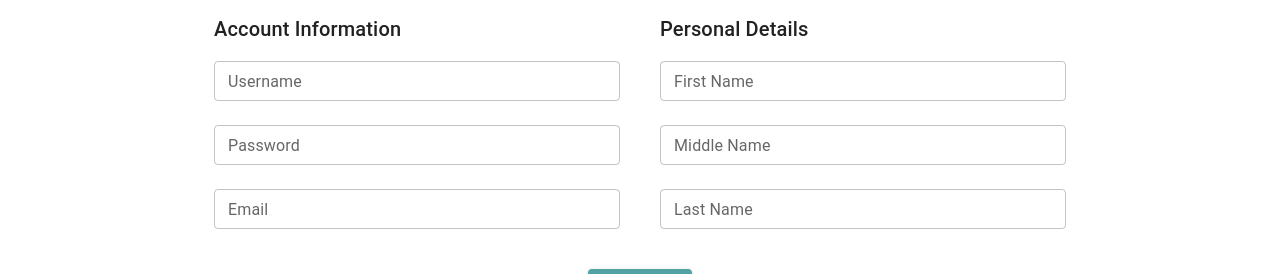
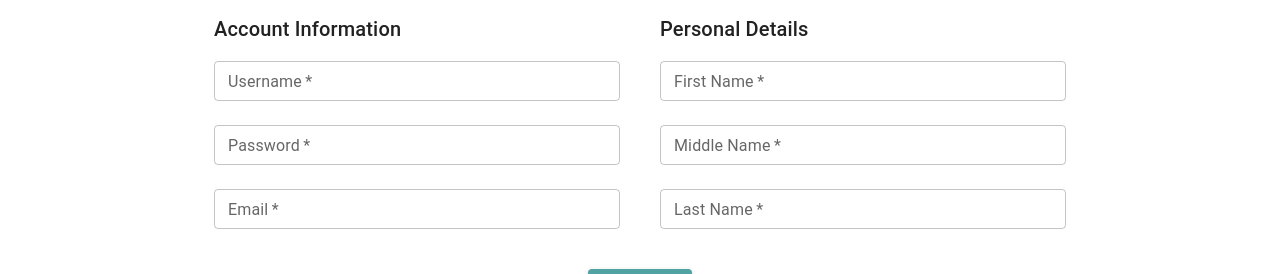
Before and after one commit to ratrateroo/Web-Log-GraphQL-Material-UI, a React (Create React App) app in the folder client/: page /signup in a window 1280 px wide. Shown: the part 229-503 px from the top of the page. Built offline with nearby package versions, Linux system fonts and the light colour scheme; what apollo-upload-client would draw is missing.

Commit message:
updated text field props

```diff
--- a/client/src/user/components/UserSignUpForm.js
+++ b/client/src/user/components/UserSignUpForm.js
@@ -130,7 +130,9 @@ const UserSignUpForm = () => {
 										type="text"
 										size="small"
 										fullWidth
+										required={true}
 									/>
+
 									<TextField
 										margin="normal"
 										id="password"
@@ -138,6 +140,7 @@ const UserSignUpForm = () => {
 										type="password"
 										size="small"
 										fullWidth
+										required={true}
 									/>
 									<TextField
 										margin="normal"
@@ -146,6 +149,7 @@ const UserSignUpForm = () => {
 										type="email"
 										size="small"
 										fullWidth
+										required={true}
 									/>
 								</Grid>
 								<Grid item xs={6}>
@@ -159,6 +163,7 @@ const UserSignUpForm = () => {
 										type="text"
 										size="small"
 										fullWidth
+										required={true}
 									/>
 									<TextField
 										margin="normal"
@@ -167,6 +172,7 @@ const UserSignUpForm = () => {
 										type="text"
 										size="small"
 										fullWidth
+										required={true}
 									/>
 									<TextField
 										margin="normal"
@@ -175,6 +181,7 @@ const UserSignUpForm = () => {
 										type="text"
 										size="small"
 										fullWidth
+										required={true}
 									/>
 								</Grid>
 							</Grid>
```
